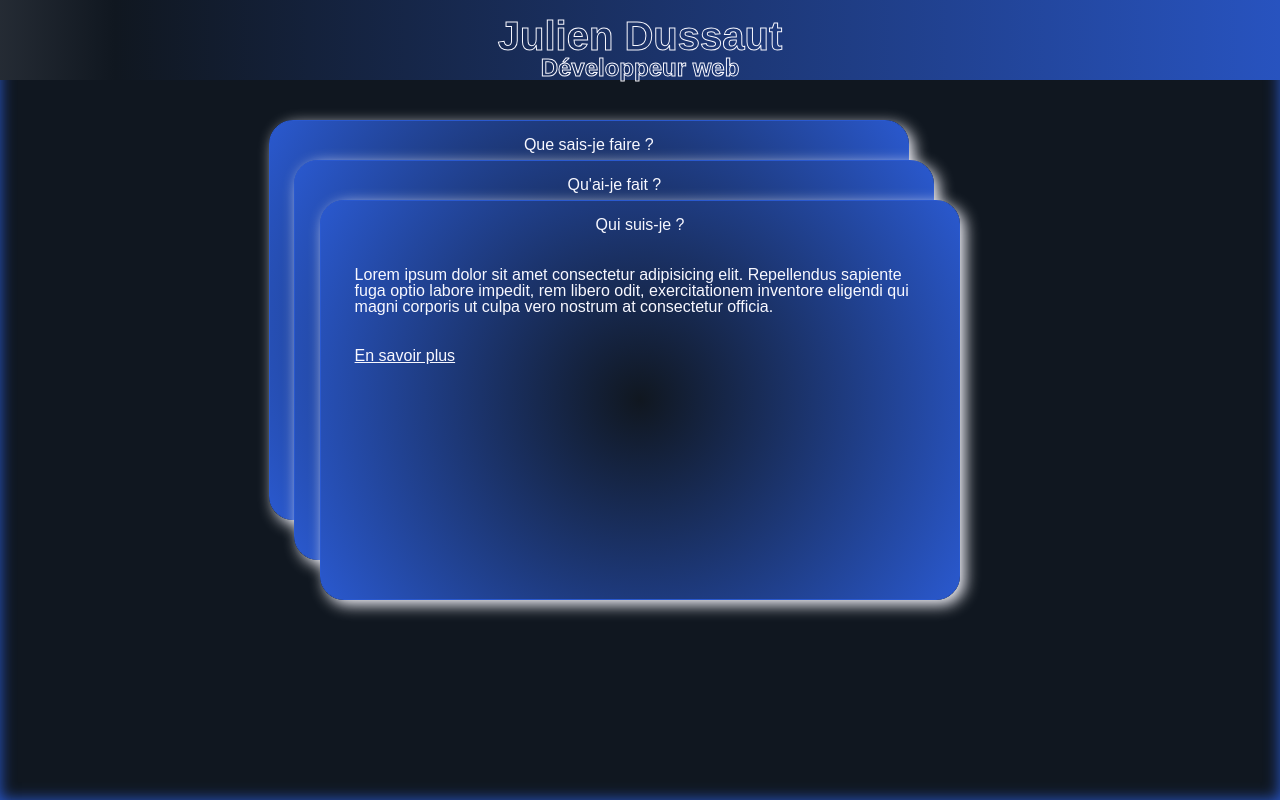
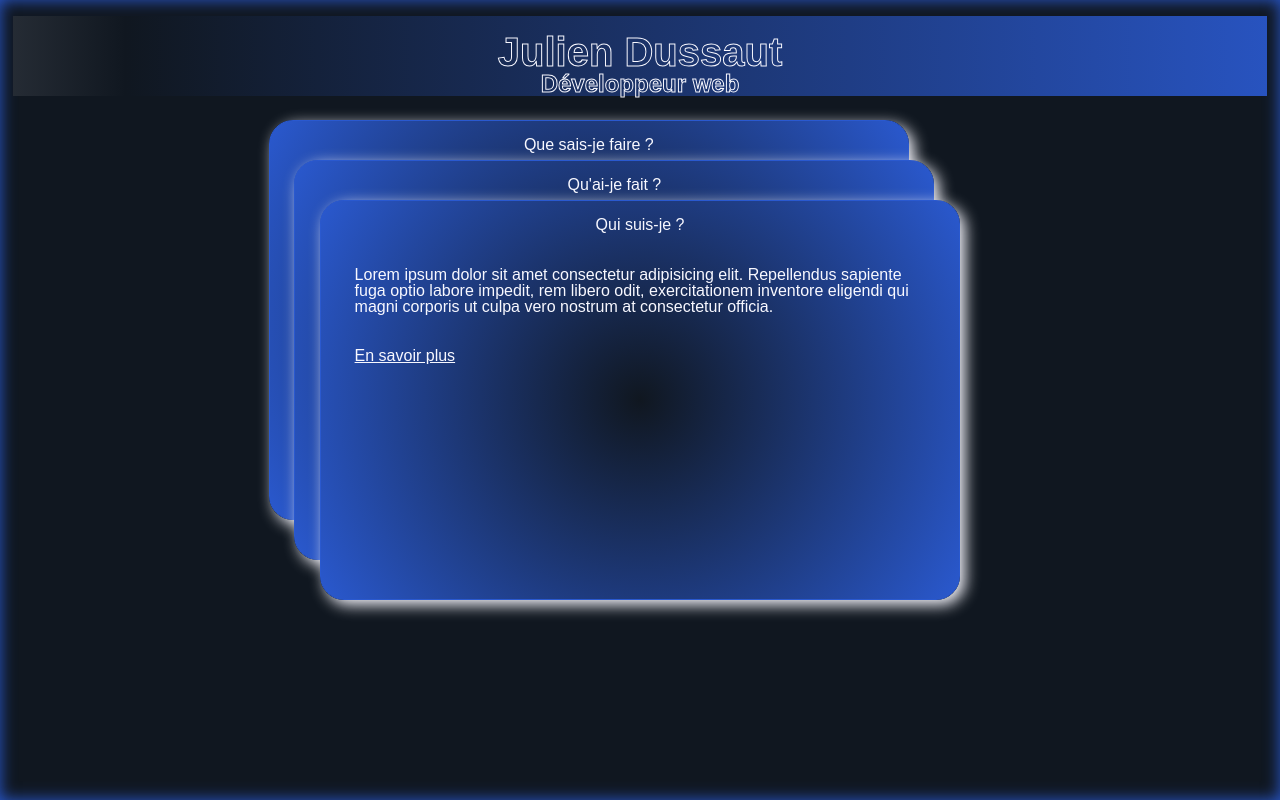
Before and after one commit to Julien-Dussaut/Julien-Dussaut.github.io, a PHP site: page / in a window 1280 px wide. Run offline with PHP 8.4, Linux system fonts and the light colour scheme; some web fonts are replaced.

Commit message:
Modification de la position du header pour garder l'ombre interne correcte sur toute la page.

```diff
--- a/css/style.css
+++ b/css/style.css
@@ -28,7 +28,7 @@ body {
     font-size: 16px;
     font-family: 'Be Vietnam Pro', sans-serif;
     background-color: var(--primary-text-color);
-    box-shadow: inset 0 0 15px var(--border-color);
+    box-shadow: inset 0 0 1rem var(--border-color);
 }
 
 /* **************************************** Fin design general **************************************** */
@@ -36,10 +36,10 @@ body {
 /* **************************************** Design header **************************************** */
 
 header {
-    width: 100%;
+    width: 98%;
     position: absolute;
-    top: 0;
-    left: 0;
+    top: 2%;
+    left: 1%;
     background: linear-gradient(to right, var(--secondary-color), var(--primary-text-color), var(--border-color));
     background-size: 200% 200%;
     animation: gradient-animation 5s ease infinite;
```
